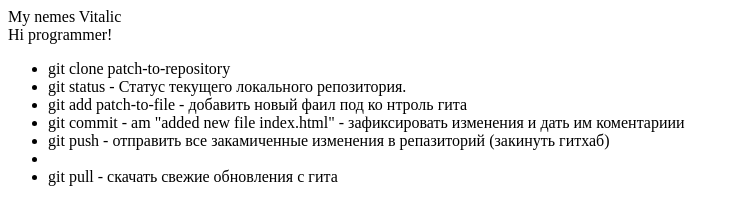
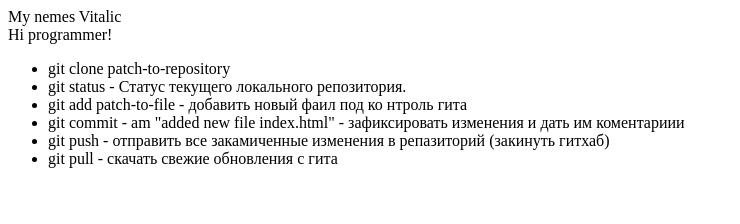
Before and after one commit to vitaliclapenko/git-lesson1, a plain HTML site: page index.html in a window 1280 px wide. Shown: the whole page, without its empty margins (0-740 px from the left). Drawn offline with Linux system fonts and the light colour scheme.

Commit message:
new index.html

```diff
--- a/index.html
+++ b/index.html
@@ -10,7 +10,7 @@
         <li>git status - Cтатус текущего локального репозитория.</li>
         <li>git add patch-to-file - добавить новый фаил под ко нтроль гита</li>
         <li>git commit - am "added new file index.html" - зафиксировать изменения и дать им коментариии</li>
-		<li>git push - отправить все закамиченные изменения в репазиторий (закинуть гитхаб) <li>
+		<li>git push - отправить все закамиченные изменения в репазиторий (закинуть гитхаб) </li>
 		<li>git pull - скачать свежие обновления с гита </li>
     </ul>
 </div>
```
